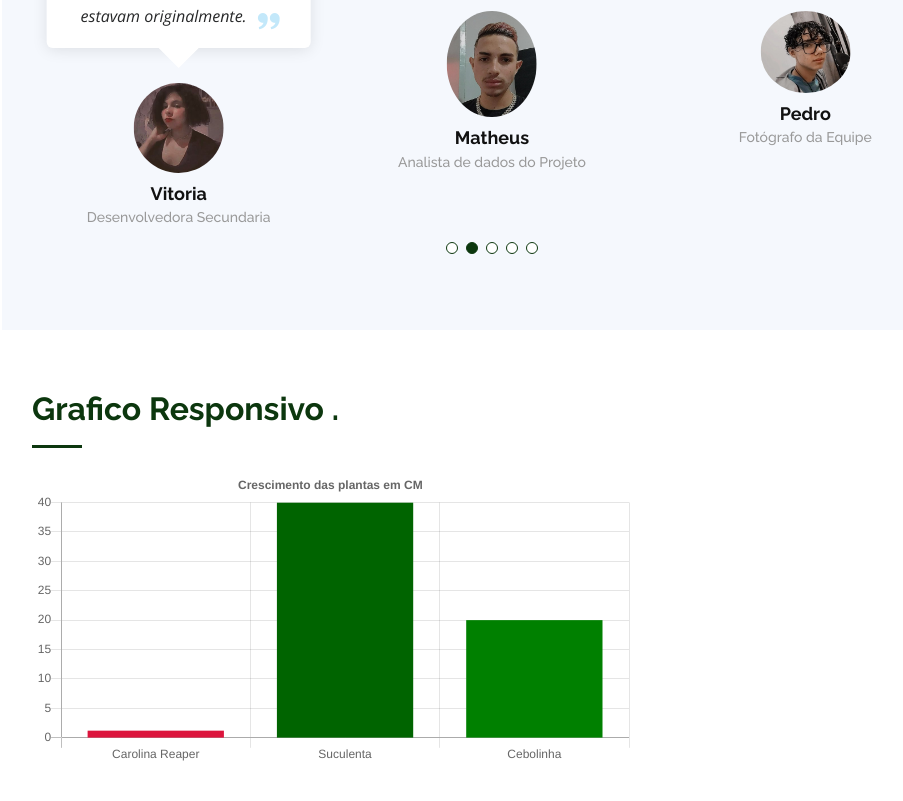
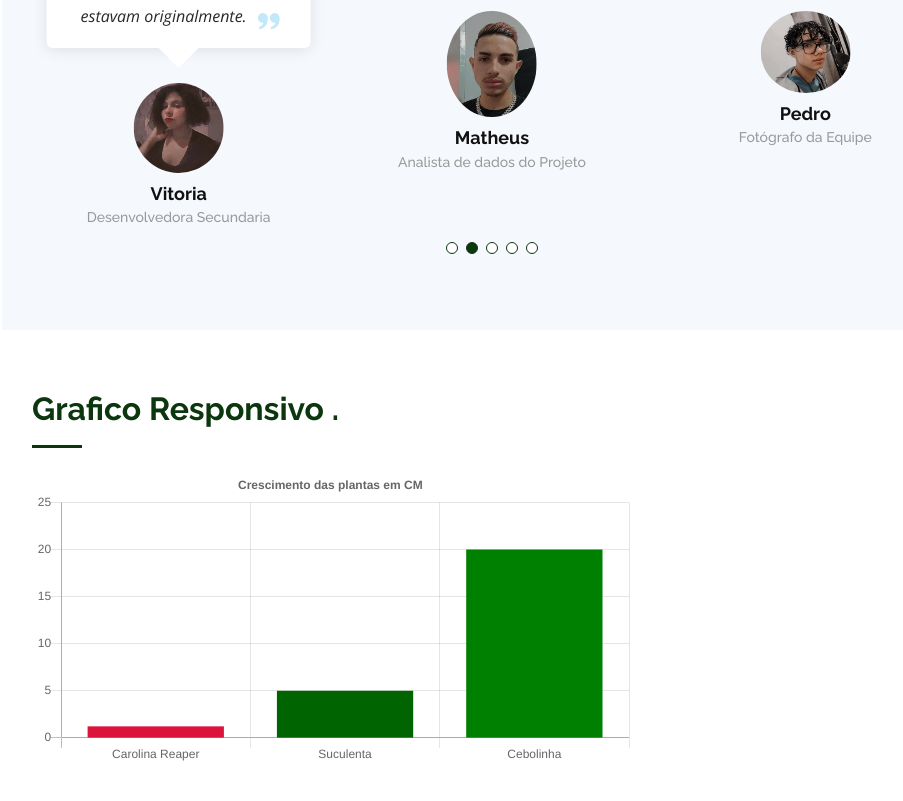
Before and after one commit to LXrdKnowkill/BiotecnologiaSagrada, a plain HTML site: page index.html in a window 1280 px wide. Shown: the part 6532-7333 px from the top of the page, without its empty margins (298-1201 px from the left). Drawn offline with nearby package versions, Linux system fonts and the light colour scheme.

Commit message:
mexendo na altura da suculenta

```diff
--- a/index.html
+++ b/index.html
@@ -548,7 +548,7 @@
 
 <script>
 var xValues = ["Carolina Reaper", "Suculenta", "Cebolinha",];
-var yValues = [1.22, 40, 20, 24, 15];
+var yValues = [1.22, 5, 20, 24, 15];
 var barColors = ["crimson", "darkgreen","green","cyan","brown"];
 
 new Chart("myChart", {
```
